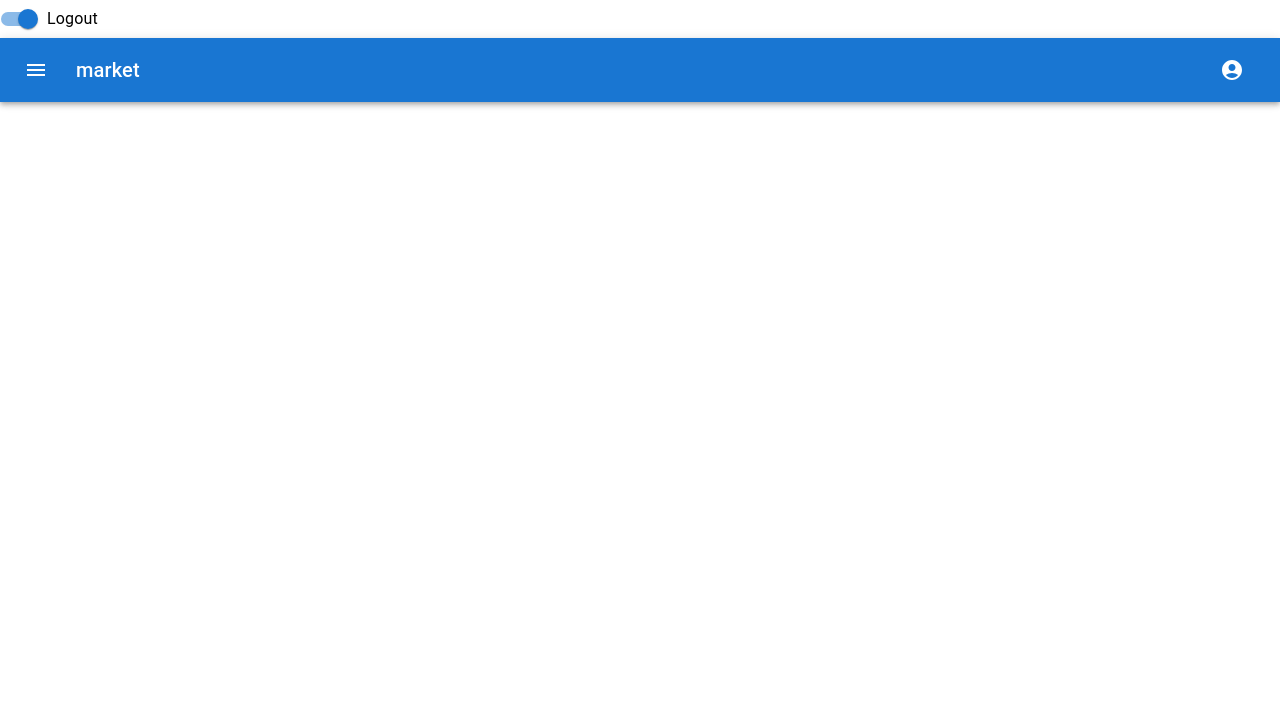
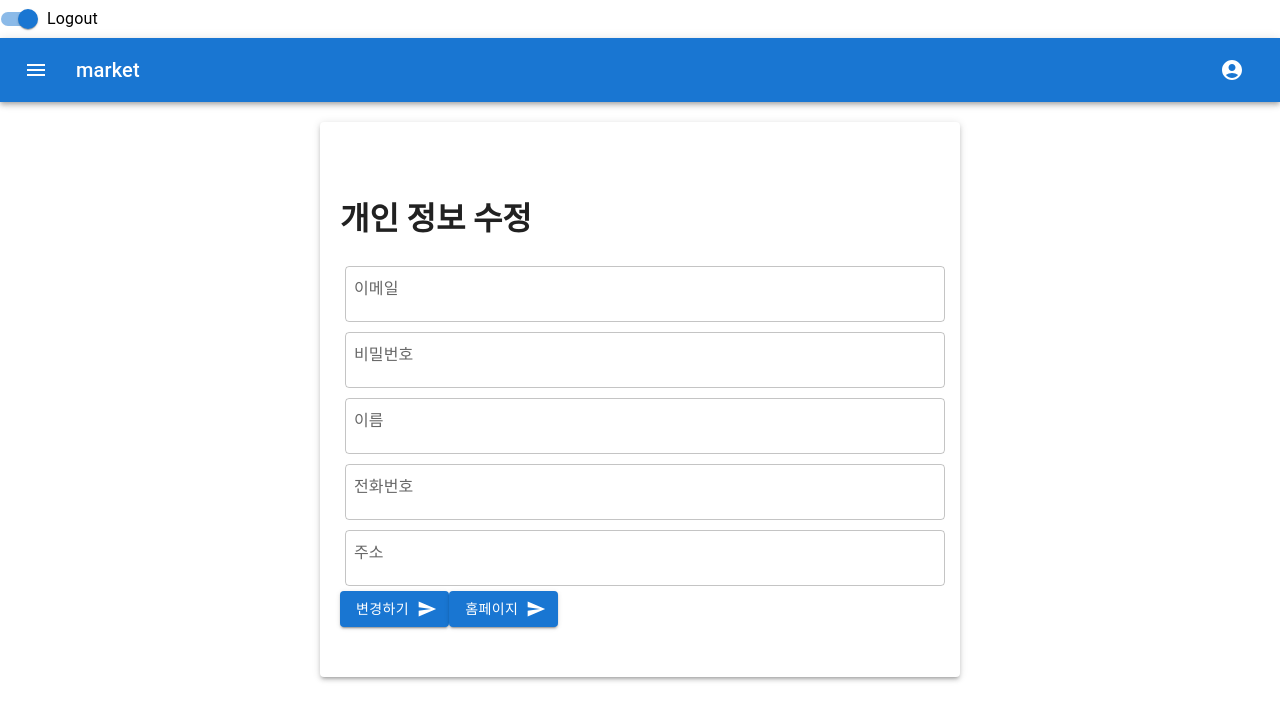
Before and after one commit to ohby00/market_front, a React (Create React App) app: page /infofix in a window 1280 px wide. Before the commit this address had no page. Shown: the top 720 px of the page. Built offline with nearby package versions, Linux system fonts and the light colour scheme; no server answers.

Commit message:
토큰수정

```diff
--- a/src/App.js
+++ b/src/App.js
@@ -6,6 +6,7 @@ import Login from './component/pages/Login';
 import Join from './component/pages/Join';
 import User from './component/pages/User';
 import MyPage from './component/pages/MyPage';
+import InfoFix from './component/pages/InfoFix';
 
 
 function App() {
@@ -19,6 +20,7 @@ function App() {
 
         <Route path="/user" element={<User />} />
         <Route path="/mypage" element={<MyPage />} />
+        <Route path="/infofix" element={<InfoFix />} />
 
      </Routes>
      </div>
--- a/src/component/apis/mypage.jsx
+++ b/src/component/apis/mypage.jsx
@@ -1,11 +1,24 @@
 import axios from "axios";
+import { getNewRefreshToken } from "./refresh";
 
 export const getMyPage = async () => {
     const access = localStorage.getItem('access');
-    const result = axios.get('http://localhost:8080/jwt/page',{
-        headers:{
-            Authorization: access,
-        },
-    });
-    return result.data;
+    try {
+        const result = await axios.get('http://localhost:8080/jwt/page',{
+            headers:{
+                Authorization: access,
+            },
+        });
+        return result.data;
+    } catch (error) {
+        console.error("Error occurred:", error); // 에러 콘솔에 출력
+        if(error.response.status === 401,500){
+            // 토큰이 만료된 경우
+          const {accessToken, refreshToken } = await getNewRefreshToken();
+          error.config.headers.Authorization = accessToken;
+          localStorage.setItem('access', accessToken);
+            localStorage.setItem('refresh', refreshToken);
+          return (await axios.get(error.config.url, error.config)).data;
+        }
+    }
 };
--- /dev/null
+++ b/src/component/apis/refresh.jsx
@@ -0,0 +1,18 @@
+import axios from "axios";
+
+export const getNewRefreshToken = async() => {
+    const accessToken = localStorage.getItem('access');
+    const refreshToken = localStorage.getItem('refresh');
+    const result = await axios.post(
+        'http://localhost:8080/jwt/refresh',
+    {
+        refreshToken,
+    },
+    {
+        headers: {
+            Authorization : accessToken,
+      },
+    }
+ );
+ return result.data;
+};
--- /dev/null
+++ b/src/component/pages/InfoFix.jsx
@@ -0,0 +1,68 @@
+import React, { useEffect, useState } from 'react'
+import { getMyPage } from '../apis/mypage';
+import TextField from '@mui/material/TextField';
+import { Container, Paper, Button } from '@mui/material';
+import SendIcon from '@mui/icons-material/Send';
+import { useNavigate } from 'react-router-dom';
+
+const InfoFix = () => {
+    const [email, setEmail] = useState('');
+    const [password, setPassword] = useState('');
+    const [name, setName] = useState('');
+    const [phone, setPhone] = useState('');
+    const [address, setAddress] = useState('');
+
+    const [data, setData] = useState({});
+    const navigate = useNavigate();
+
+    useEffect(() => {
+        const fetchData = async () => {
+            try {
+                const res = await getMyPage();
+                setData(res);
+            } catch (error) {
+                console.error('Error fetching my page:', error);
+            }
+        };
+        fetchData();
+    }, []);
+
+    const handleEmailChange = (e) => {
+        setEmail(e.target.value);
+    };
+
+    const handlePasswordChange = (e) => {
+        setPassword(e.target.value);
+    };
+
+    const handleNameChange = (e) => {
+        setName(e.target.value);
+    };
+
+    const handlePhoneChange = (e) => {
+        setPhone(e.target.value);
+    };
+
+    const handleAddressChange = (e) => {
+        setAddress(e.target.value);
+    };
+
+    return (
+        <Container>
+            <Paper elevation={3} style={{ padding: '50px 20px', width: 600, margin: '20px auto' }}>
+                <form>
+                    <h1>{data.name ? `${data.name}님의 개인 정보 수정` : '개인 정보 수정'}</h1>
+                    <TextField id="email" style={{ padding: '5px 5px', margin: '5 auto' }} label="이메일" variant="outlined" fullWidth  value={email} onChange={handleEmailChange} />
+                    <TextField id="password" style={{ padding: '5px 5px', margin: '5 auto' }} label="비밀번호" variant="outlined" fullWidth type="password" value={password} onChange={handlePasswordChange} />
+                    <TextField id="name" style={{ padding: '5px 5px', margin: '5 auto' }} label="이름" variant="outlined" fullWidth value={name} onChange={handleNameChange} />
+                    <TextField id="phone" style={{ padding: '5px 5px', margin: '5 auto' }} label="전화번호" variant="outlined" fullWidth value={phone} onChange={handlePhoneChange} />
+                    <TextField id="address" style={{ padding: '5px 5px', margin: '5 auto' }} label="주소" variant="outlined" fullWidth value={address} onChange={handleAddressChange} />
+                    <Button variant="contained" onClick={() => navigate('/infofix')} endIcon={<SendIcon />}>변경하기</Button>
+                    <Button variant="contained" onClick={() => navigate('/')} endIcon={<SendIcon />}>홈페이지</Button>
+                </form>
+            </Paper>
+        </Container>
+    );
+};
+
+export default InfoFix;
--- a/src/component/pages/Join.jsx
+++ b/src/component/pages/Join.jsx
@@ -4,12 +4,11 @@ import { Container, Paper, Button } from '@mui/material';
 import SendIcon from '@mui/icons-material/Send';
 import axios from 'axios';
 import { useNavigate } from 'react-router-dom';
-import { Code } from '@mui/icons-material';
 
 export default function JoinPage() {
   const [email, setEmail] = useState('');
   const [password, setPassword] = useState('');
-  const [username, setUsername] = useState('');
+  const [name, setName] = useState('');
   const [phone, setPhone] = useState('');
   const [address, setAddress] = useState('');
   const [verificationCode, setVerificationCode] = useState('');
@@ -54,7 +53,7 @@ export default function JoinPage() {
 
   const handleSignUp = async (e) => {
     e.preventDefault();
-    const user = { email, password, username, phone, address };
+    const user = { email, password, name, phone, address };
     try {
       const response = await axios.post('http://localhost:8080/user/save', user);
       console.log(response.data);
@@ -130,8 +129,8 @@ export default function JoinPage() {
             label="이름"
             variant="outlined"
             fullWidth
-            value={username}
-            onChange={(e) => setUsername(e.target.value)}
+            value={name}
+            onChange={(e) => setName(e.target.value)}
           />
 
           <TextField
--- a/src/component/pages/MyPage.jsx
+++ b/src/component/pages/MyPage.jsx
@@ -1,11 +1,42 @@
-import React, { useEffect } from 'react'
+import React, { useEffect, useState } from 'react'
 import { getMyPage } from '../apis/mypage';
+import TextField from '@mui/material/TextField';
+import { Container, Paper, Button } from '@mui/material';
+import SendIcon from '@mui/icons-material/Send';
+import { useParams, useNavigate } from 'react-router-dom';
 
 const Mypage = () => {
+    const [data, setData] = useState();
+    const [loading, setLoading] = useState(true);
+    const navigate = useNavigate();
+
+    const paperStyle = { padding: '50px 20px', width: 600, margin: '20px auto' };
+    const boxStyle = { padding: '5px 5px', margin: '5 auto' };
+
     useEffect(() => {
-     getMyPage().then((res) => console.log(res));
-}, []);
-    return <div>MyPage</div>;
+        getMyPage().then((res) => {
+            setData(res);
+            setLoading(false);
+        });
+      }, []);
+
+    if(loading) return <div>로딩중</div>;
+    return (
+        <Container>
+            <Paper elevation={3} style={paperStyle}>
+                <form>
+                    <h1>{data.name ? `${data.name}님의 마이페이지` : '마이페이지'}</h1>
+                    <TextField id="email" style={boxStyle} label="이메일" variant="outlined" fullWidth value={data?.email || ''} disabled={!data.email} />
+                    <TextField id="password" style={boxStyle} label="비밀번호" variant="outlined" fullWidth value={data?.password || ''} disabled={!data.password} />
+                    <TextField id="name" style={boxStyle} label="이름" variant="outlined" fullWidth value={data?.name || ''} disabled={!data.name} />
+                    <TextField id="phone" style={boxStyle} label="전화번호" variant="outlined" fullWidth value={data?.phone || ''} disabled={!data.phone} />
+                    <TextField id="address" style={boxStyle} label="주소" variant="outlined" fullWidth value={data?.address || ''} disabled={!data.address} />
+                    <Button variant="contained" onClick={() => navigate('/infofix')} endIcon={<SendIcon />}>개인정보 변경</Button>
+                    <Button variant="contained" onClick={() => navigate('/')} endIcon={<SendIcon />}>홈페이지</Button>
+                </form>
+            </Paper>
+        </Container>
+    );
 };
 
 export default Mypage;
```
